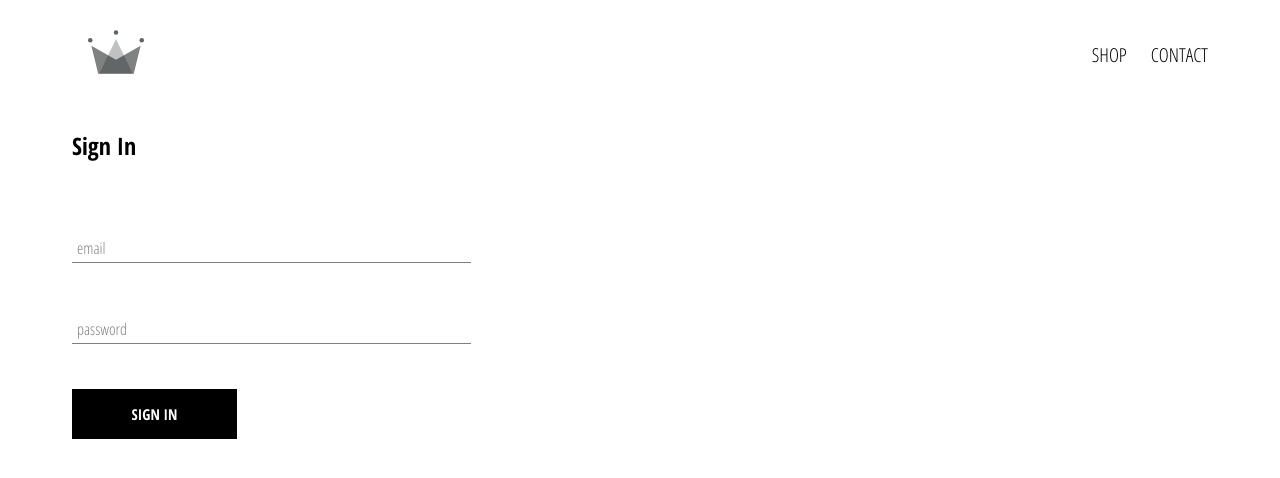
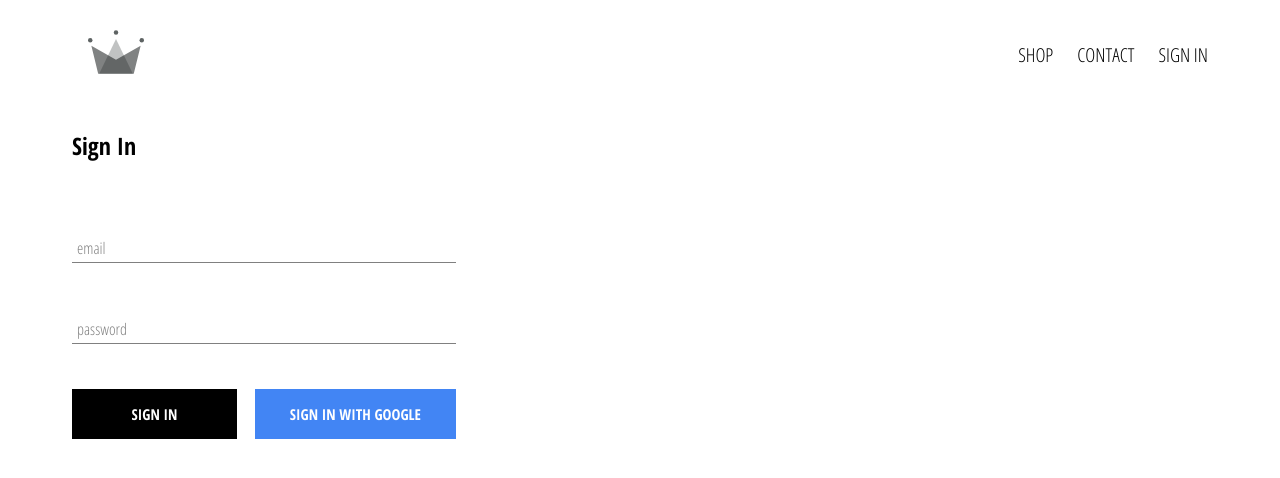
Before and after one commit to Tomer-Shavit/react-ecommerce, a React (Create React App) app: page /sign-in in a window 1280 px wide. Shown: the top 478 px of the page. Built offline with nearby package versions, Linux system fonts and the light colour scheme; no server answers.

Commit message:
Added login using google and firebase database

```diff
--- a/package.json
+++ b/package.json
@@ -6,6 +6,7 @@
     "@testing-library/jest-dom": "^5.11.4",
     "@testing-library/react": "^11.1.0",
     "@testing-library/user-event": "^12.1.10",
+    "firebase": "^8.2.0",
     "node-sass": "4.14.1",
     "react": "^17.0.1",
     "react-dom": "^17.0.1",
--- a/src/App.js
+++ b/src/App.js
@@ -1,16 +1,40 @@
 import React from 'react';
 import './App.css';
-import {Switch, Route} from 'react-router-dom'
+import {Switch, Route} from 'react-router-dom';
 
 import HomePage from './components/pages/homepage/homepage.component';
-import ShopPage from './components/pages/shop/shop.component'
-import SignUpAndSignIn from './components/pages/sign-up-and-sign-in/sign-up-and-sign-in.component'
-import Header from './components/header/header.component'
+import ShopPage from './components/pages/shop/shop.component';
+import SignUpAndSignIn from './components/pages/sign-up-and-sign-in/sign-up-and-sign-in.component';
+import Header from './components/header/header.component';
+import {auth, createUserProfileDocument} from './firebase/firebase.utils';
 
-function App() {
+class App extends React.Component{
+  constructor(){
+    super();
+
+    this.state = {
+      'currentUser':null
+    }
+  };
+
+  unsubscribeFromAuth = null;
+
+  componentDidMount = () => {
+    this.unsubscribeFromAuth = auth.onAuthStateChanged(async user => {
+      this.setState({currentUser: user});
+      //console.log(user);
+      createUserProfileDocument(user);
+    })
+  };
+
+  componentWillUnmount=()=>{
+    this.unsubscribeFromAuth();
+  }
+
+  render() {
     return(
     <div>
-    <Header/>
+      <Header user={this.state.currentUser}/>
       <Switch>
         <Route exact path='/' component={HomePage}/>
         <Route exact path='/shop' component={ShopPage}/>
@@ -19,6 +43,7 @@ function App() {
     </div>
     )
   };
+};
 
 
 export default App;
--- a/src/components/custom-button/custom-button.component.jsx
+++ b/src/components/custom-button/custom-button.component.jsx
@@ -2,8 +2,8 @@ import React from 'react';
 
 import './custom-button.styles.scss';
 
-const CustomButton = ({children, ...otherProps}) => (
-    <button className='custom-button' {...otherProps}>{children}</button>
+const CustomButton = ({children, signInWithGoogle ,...otherProps}) => (
+    <button className={`${signInWithGoogle ? 'google-sign-in' : ''} custom-button`} {...otherProps}>{children}</button>
 );
 
 export default CustomButton;
--- a/src/components/custom-button/custom-button.styles.scss
+++ b/src/components/custom-button/custom-button.styles.scss
@@ -17,4 +17,15 @@
         color: black;
         border: 1px solid black;
     }
+
+    &.google-sign-in{
+        background-color: #4285F4;
+        color: white;
+        border: none;
+
+        &:hover{
+            background-color: #3e7ee4;
+        }
+    }
+
 }
--- a/src/components/form-input/form-input.styles.scss
+++ b/src/components/form-input/form-input.styles.scss
@@ -1,7 +1,7 @@
 $sub-color: grey;
 $main-color: black;
 
-@mixin shrinkLable {
+@mixin shrinkLabel {
     top: -14px;
     font-size: 12px;
     color: $main-color;
@@ -28,7 +28,7 @@ $main-color: black;
         }
 
         &:focus ~ .form-input-label{
-            @include shrinkLable();
+            @include shrinkLabel();
         }
 
     }
@@ -48,7 +48,7 @@ $main-color: black;
         transition: 300ms ease all;
 
         &.shrink{
-            @include shrinkLable();
+            @include shrinkLabel();
         }
     }
 
--- a/src/components/header/header.component.jsx
+++ b/src/components/header/header.component.jsx
@@ -1,10 +1,11 @@
 import React from 'react';
 import {Link} from 'react-router-dom';
-import {ReactComponent as Logo}  from '../../assets/crown.svg'
+import {ReactComponent as Logo}  from '../../assets/crown.svg';
+import {auth} from '../../firebase/firebase.utils';
 
 import './header.styles.scss';
 
-const Header = () => (
+const Header = ({user}) => (
     <div className='header'>
         <Link to='/' className='logo'>
             <Logo/>
@@ -12,6 +13,12 @@ const Header = () => (
         <div className='options'>
             <Link className='option' to='/shop'>SHOP</Link>
             <Link className='option' to='/shop'>CONTACT</Link>
+            {
+                user ?
+                <div className='option' onClick={() => auth.signOut()}>SIGN OUT</div>
+                :
+                <Link className='option' to='/sign-in'>SIGN IN</Link>
+            }
         </div>
     </div>
 );
--- a/src/components/header/header.styles.scss
+++ b/src/components/header/header.styles.scss
@@ -18,6 +18,7 @@
 
         .option{
             margin-left: 1.5rem;
+            cursor: pointer;
         }
     }
 }
--- a/src/components/sign-in/sign-in.component.jsx
+++ b/src/components/sign-in/sign-in.component.jsx
@@ -1,6 +1,7 @@
 import React from 'react';
 import FormInput from '../form-input/form-input.component';
-import CustomButton from '../custom-button/custom-button.component'
+import CustomButton from '../custom-button/custom-button.component';
+import {signInWithGoogle} from '../../firebase/firebase.utils';
 
 import './sign-in.styles.scss';
 
@@ -31,7 +32,10 @@ class SignIn extends React.Component{
                 <form onSubmit={this.handleSubmit}>
                     <FormInput name='email' value={this.state.email} label='email' type='email' handleChange={this.handleChange} required></FormInput>
                     <FormInput name='password' value={this.state.password} label='password' type='password' handleChange={this.handleChange} required></FormInput>
-                    <CustomButton type='submit'>Sign In</CustomButton>
+                    <div className="btn-group">
+                        <CustomButton type='submit'>Sign In</CustomButton>
+                        <CustomButton onClick={signInWithGoogle} signInWithGoogle>Sign In With Google</CustomButton>
+                    </div>
                 </form>
             </div>
         )
--- a/src/components/sign-in/sign-in.styles.scss
+++ b/src/components/sign-in/sign-in.styles.scss
@@ -2,4 +2,9 @@
     width: 30vw;
     display: flex;
     flex-direction: column;
+
+    .btn-group{
+        display: flex;
+        justify-content: space-between;
+    }
 }
--- /dev/null
+++ b/src/firebase/firebase.utils.js
@@ -0,0 +1,50 @@
+import firebase from 'firebase/app';
+import 'firebase/auth';
+import 'firebase/firestore';
+
+const config = {
+  apiKey: "AIzaSyDJHN1brlKSj3JRFKwrB44K1rFtF_M0ado",
+  authDomain: "react-ecommerce-3ddd5.firebaseapp.com",
+  databaseURL: "https://react-ecommerce-3ddd5-default-rtdb.firebaseio.com",
+  projectId: "react-ecommerce-3ddd5",
+  storageBucket: "react-ecommerce-3ddd5.appspot.com",
+  messagingSenderId: "501297366248",
+  appId: "1:501297366248:web:20e5d9c6a47a862c8d755d"
+};
+
+//initializing the connection
+firebase.initializeApp(config);
+
+export const auth = firebase.auth();
+export const firestore = firebase.firestore();
+
+const provider = new firebase.auth.GoogleAuthProvider();
+provider.setCustomParameters({prompt:'select_account'});
+
+export const createUserProfileDocument = async (userAuth, additionalData) => {
+  if(!userAuth) return;
+
+  const userRef = firestore.doc(`users/${userAuth.uid}`);
+  const snapShot = await userRef.get();
+
+  if(!snapShot.exists){
+    const {displayName, email} = userAuth;
+    const date = new Date();
+
+    try{
+      userRef.set({
+        displayName,
+        email,
+        date,
+        ...additionalData
+      });
+    } catch(err){
+      console.log(`An error occurred: ${err}`);
+    }
+  }
+
+  return userRef;
+};
+
+export const signInWithGoogle = () => firebase.auth().signInWithPopup(provider);
+export default firebase;
--- a/src/index.css
+++ b/src/index.css
@@ -13,3 +13,7 @@ code {
   font-family: source-code-pro, Menlo, Monaco, Consolas, 'Courier New',
     monospace;
 }
+
+*{
+  box-sizing: border-box;
+}
```
Also changed, not shown: 2 other files (tests, documents, lock files or other folders). Lines whose indentation alone changed are shown as unchanged.
